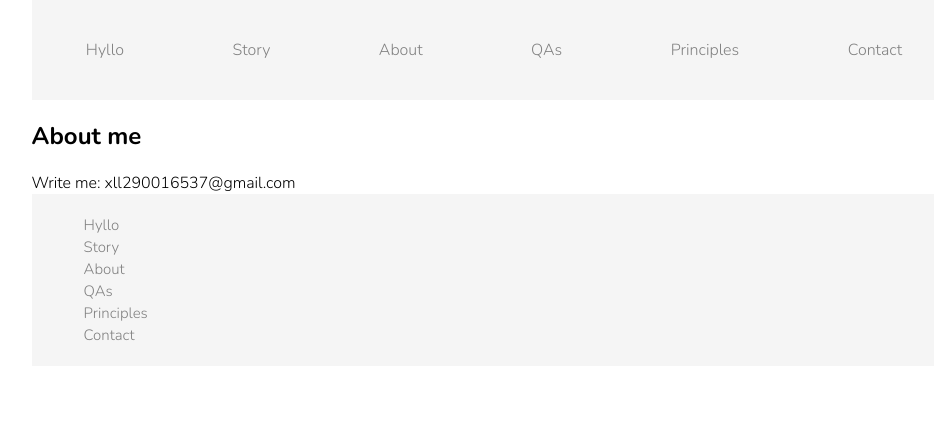
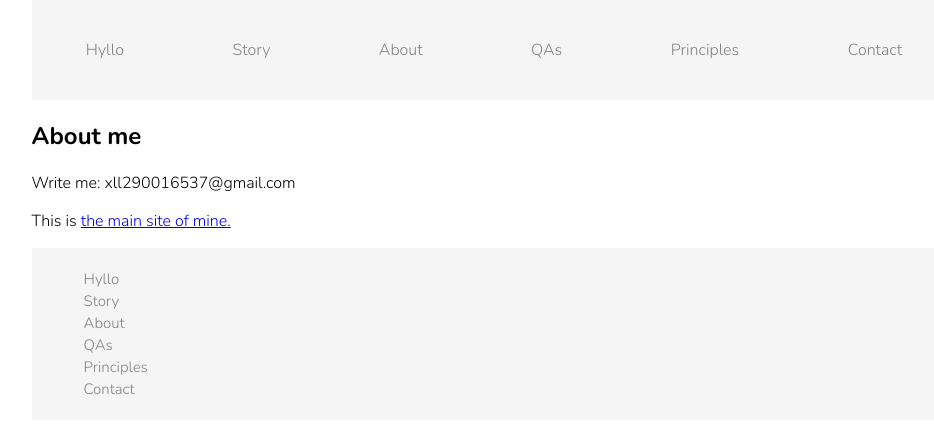
Before and after one commit to xullnn/hyllo_site, a Jekyll site: the page built from contact.html, in a window 1280 px wide. Shown: the top 434 px of the page, without its empty margins (146-1080 px from the left). Built offline with Jekyll 4.4.1, drawn with Linux system fonts in a browser that asks for light colours.

Commit message:
added main site link to contact page

```diff
--- a/contact.html
+++ b/contact.html
@@ -4,4 +4,6 @@ layout: global
 
 <h2>About me</h2>
 
-Write me: xll290016537@gmail.com
+<p>Write me: xll290016537@gmail.com</p>
+
+<p>This is <a href="/">the main site of mine.</a></p>
```
